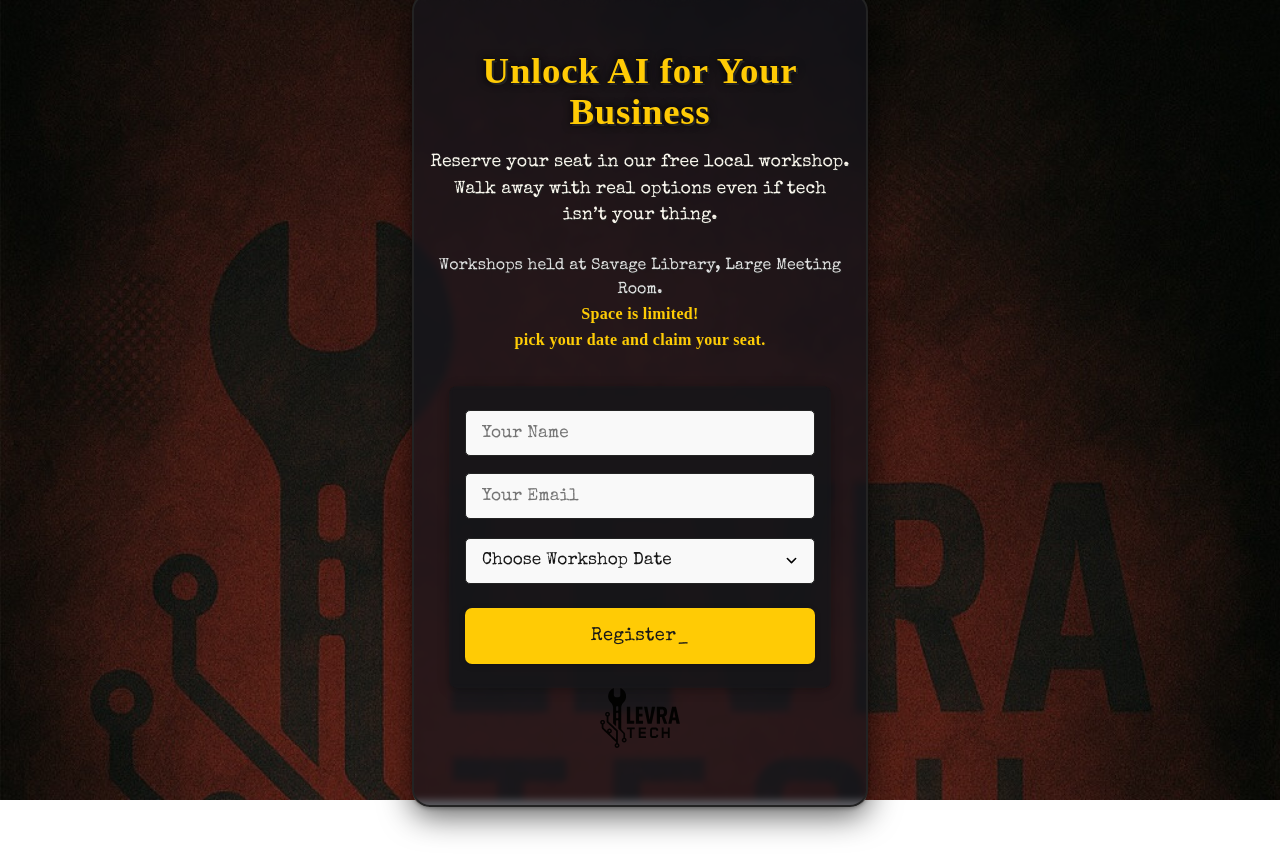
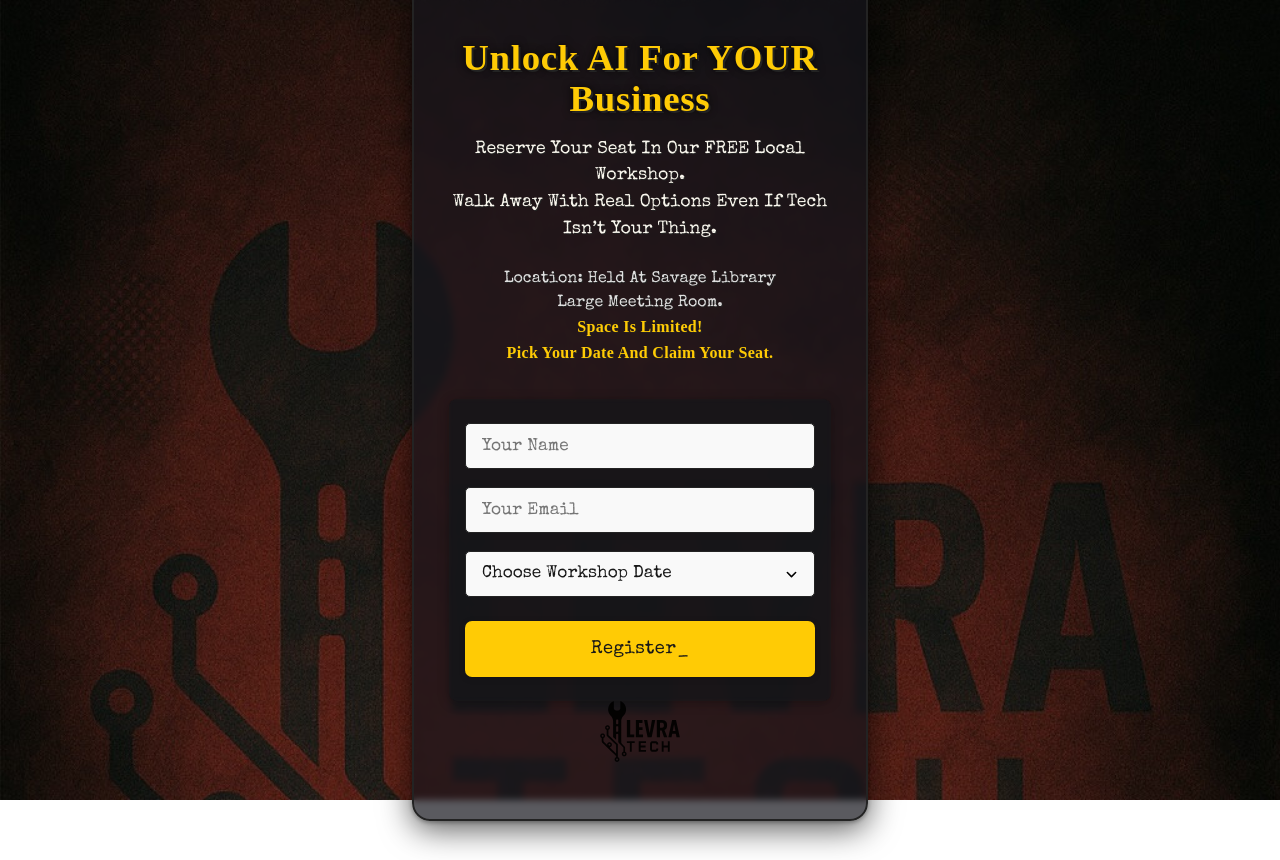
Before and after one commit to levratech/class.levratech.com, a React (Vite) app: page / in a window 1280 px wide. Built offline with nearby package versions, Linux system fonts and the light colour scheme; a web font is replaced by a local one.

Commit message:
more cleanup

```diff
--- a/src/App.jsx
+++ b/src/App.jsx
@@ -3,18 +3,21 @@ import './App.css'
 function App() {
 	return (
 		<div className="hero">
-			<h1 className="headline noir-headline">Unlock AI for Your Business</h1>
+			<h1 className="headline noir-headline">Unlock AI For YOUR Business</h1>
 			<p className="subtext noir-subtext">
-				Reserve your seat in our free local workshop. Walk away with real
-				options even if tech isn’t your thing.
+				Reserve Your Seat In Our FREE Local Workshop.
+				<br />
+				Walk Away With Real Options Even If Tech Isn’t Your Thing.
 			</p>
 			<div className="supporting noir-supporting">
-				Workshops held at Savage Library, Large Meeting Room.
+				Location: Held At Savage Library
+				<br />
+				Large Meeting Room.
 				<br />
 				<span className="limited">
-					Space is limited!
+					Space Is Limited!
 					<br />
-					pick your date and claim your seat.
+					Pick Your Date And Claim Your Seat.
 				</span>
 			</div>
 			<form className="signup-form noir-form">
```
Also changed, not shown: 3 other files (tests, documents, lock files or other folders).
